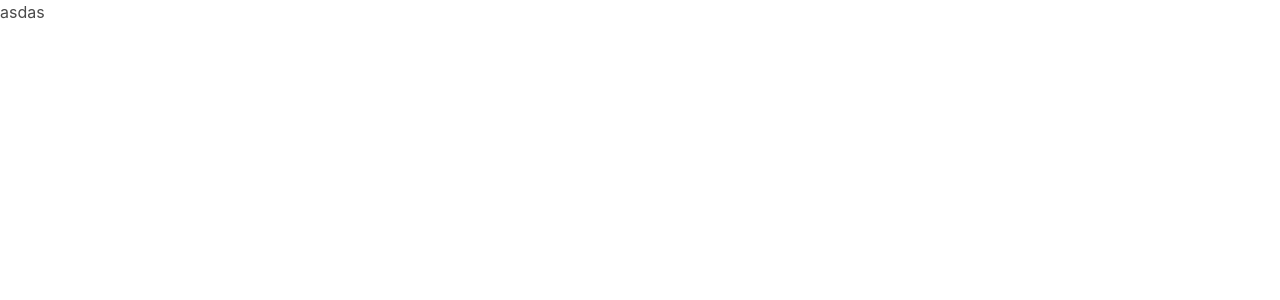
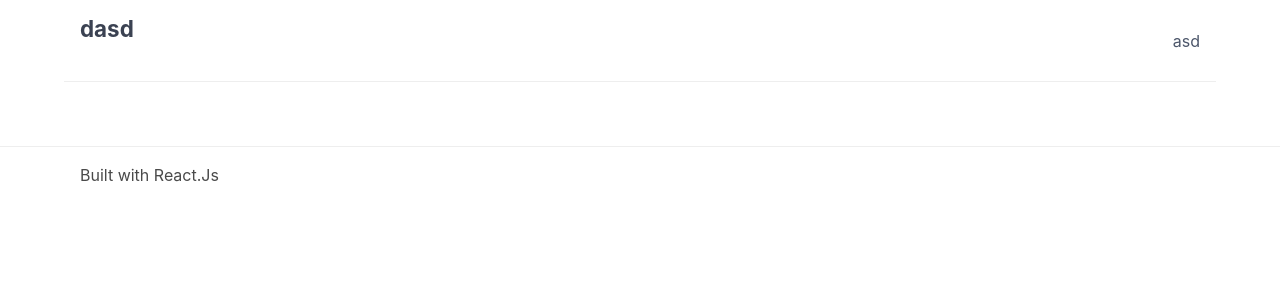
Before and after one commit to fajarspace/kodelabJs, a React (Create React App) app: page / in a window 1280 px wide. Shown: the top 300 px of the page. Built offline with nearby package versions, Linux system fonts and the light colour scheme.

Commit message:
✧*｡٩(ˊᗜˋ*)و✧*｡ Sat Nov 19 22:22:51 WIB 2022

```diff
--- a/src/App.js
+++ b/src/App.js
@@ -1,4 +1,5 @@
 import { BrowserRouter, Routes, Route } from "react-router-dom";
+import "./static/css/App.css";
 import Dashboard from "./pages/Dashboard";
 import Home from "./pages/Home";
 
--- /dev/null
+++ b/src/components/Footer.jsx
@@ -0,0 +1,13 @@
+import React from 'react'
+
+const Footer = () => {
+  return (
+    <footer>
+        <div class="container">
+            <p>Built with React.Js</p>
+        </div>
+    </footer>
+  )
+}
+
+export default Footer
--- /dev/null
+++ b/src/components/Header.jsx
@@ -0,0 +1,18 @@
+import React from 'react'
+
+const Header = () => {
+  return (
+    <header className='container' >
+        <nav>
+          <ul>
+            <li className="title">dasd</li>
+            <li>
+              asd
+            </li>
+          </ul>
+        </nav>
+        </header>
+  )
+}
+
+export default Header
--- a/src/pages/Home.jsx
+++ b/src/pages/Home.jsx
@@ -1,10 +1,14 @@
 import React from 'react'
-import Layout from "./Layout";
+import Header from "../components/Header";
+import Footer from "../components/Footer";
 
 const Home = () => {
   return (
-    <h1>asdas</h1>
+    <>
+      <Header />
+      <Footer />
+    </>
   )
 }
 
-export default Home
+export default Home;
```
